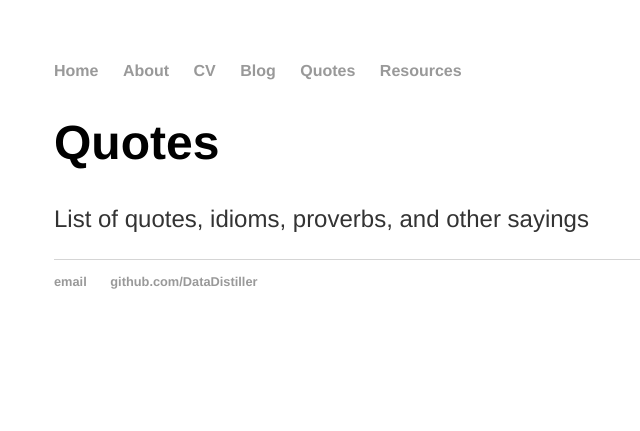
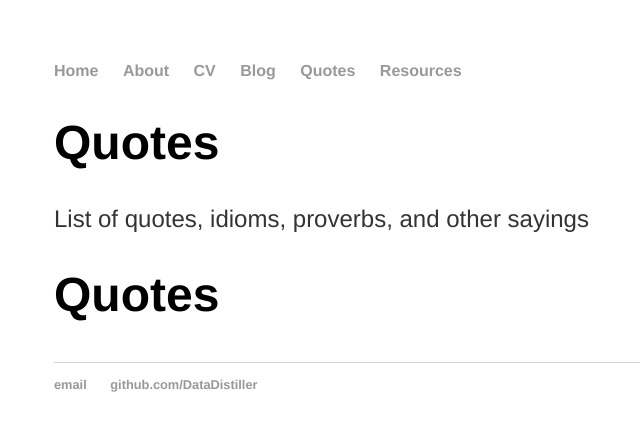
Before and after one commit to DataDistiller/DataDistiller.github.io, a Jekyll site: the page built from quotes/index.html, in a window 1280 px wide. Shown: the top 431 px of the page, without its empty margins (138-778 px from the left). Built offline with Jekyll 4.4.1, drawn with Linux system fonts in a browser that asks for light colours.

Commit message:
Update index.html

```diff
--- a/quotes/index.html
+++ b/quotes/index.html
@@ -7,3 +7,12 @@ title: Quotes
 			<h1>Quotes</h1>
 			<p>List of quotes, idioms, proverbs, and other sayings</p>
 		</div>
+
+<h1>{{ page.title }}</h1>
+<ul class="posts">
+
+  {% for quote in site.quotes %}
+    <li><a href="{{ quote.url }}" title="{{ quote.title }}">{{ quote.title }}</a></li>
+  {% endfor %}
+
+</ul>
```
